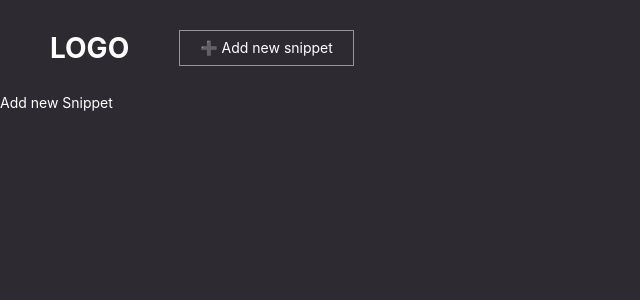
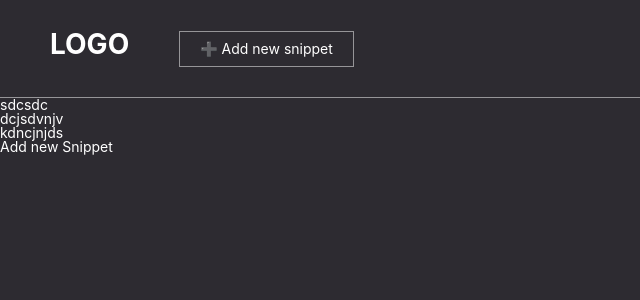
Before and after one commit to DariaRusovich/snippet-lab, a React (Create React App) app: page /add in a window 1280 px wide. Shown: the top 300 px of the page, without its empty margins (0-640 px from the left). Built offline with nearby package versions, Linux system fonts and the light colour scheme.

Commit message:
add-edit-snoppet

```diff
--- a/src/App.js
+++ b/src/App.js
@@ -1,20 +1,18 @@
 import { Route, Switch } from "react-router";
 import Header from "./components/Header";
-
-
-
-
+import Snippet from "./components/Snippet";
+import Categories from "./components/Categories";
 
 function App() {
+  const names = ["sdcsdc", "dcjsdvnjv", "kdncjnjds"]
   return (
     <>
-    <Header>
-
-    </Header>
+      <Header></Header>
+      <Categories data={names}></Categories>
       <div className="App"></div>
       <Switch>
-        <Route path='/add'>Add new Snippet</Route>
-        <Route path='/'>Snippet list</Route>
+        <Route path="/add">Add new Snippet</Route>
+        <Route path="/">Snippet list</Route>
       </Switch>
     </>
   );
--- /dev/null
+++ b/src/components/Categories.css
@@ -0,0 +1,3 @@
+.categories-pannel{
+
+}
--- a/src/components/Categories.jsx
+++ b/src/components/Categories.jsx
@@ -0,0 +1,15 @@
+import "./Categories.css"
+
+
+export default function Categories({ data }) {
+  return (
+    <div className="categories-pannel">
+      <h2 className="categories-title"></h2>
+
+      {data && data.length > 0 &&
+      <ul className="categories-list">
+         { data.map(item => <li key={item}>{item}</li>)}
+      </ul>}
+    </div>
+  );
+}
--- /dev/null
+++ b/src/components/EditSnippet.jsx
@@ -0,0 +1,6 @@
+
+export default function EditSnipet({}) {
+    return (
+        <button className="btn btn-edit">Edit snippet</button>
+    )
+}
--- a/src/components/Header.jsx
+++ b/src/components/Header.jsx
@@ -3,11 +3,13 @@
 
 export default function Header({}) {
     return (
-        <header className="container header">
+        <header className="header">
+        <div className="container">
         <a className="logo" href="index.html">
             Logo
         </a>
         <button className="btn btn-add-header">➕ Add new snippet</button>
+        </div>
         </header>
     )
 }
--- /dev/null
+++ b/src/components/Snippet.css
@@ -0,0 +1,26 @@
+:root{
+    --bg-spippet: hsl(240, 30%, 18%);
+}
+.snippet-item{
+    padding: 15px 40px
+    ;
+    display: flex;
+    flex-direction: column;
+    background-color: var(--bg-spippet);
+    width: 50%;
+}
+
+.snippet-item-head{
+    display: flex;
+    align-items: center;
+    justify-content: space-between;
+
+}
+.snippet-title{
+    font-size: 18px;
+}
+.code{
+    padding: 15px;
+    margin-top: 15px;
+    border: var(--border);
+}
--- a/src/components/Snippet.jsx
+++ b/src/components/Snippet.jsx
@@ -0,0 +1,16 @@
+import EditSnippet from "./EditSnippet";
+import "./Snippet.css";
+
+export default function Snippet({}) {
+  return (
+    <div className="snippet-item">
+      <div className="snippet-item-head">
+        <h2 className="snippet-title">New Snippet Title</h2>
+        <EditSnippet></EditSnippet>
+      </div>
+      <div className="code">
+
+      </div>
+    </div>
+  );
+}
--- a/src/index.css
+++ b/src/index.css
@@ -205,6 +205,7 @@ button {
   padding: 30px 50px;
   display: flex;
   align-items: center;
+  border-bottom: var(--border);
 }
 .logo{
   font-size: 28px;
@@ -213,8 +214,12 @@ button {
 }
 .btn-add-header{
   margin-left: 50px;
+  transition: 0.3s;
+}
+.btn-add-header:hover{
+ transform: scale(1.05);
+ transition: 0.3s;
 }
 
 
-
 /*===========HEADER STYLES END============*/
```
Also changed, not shown: src/components/EditSnipet.jsx (deleted).
